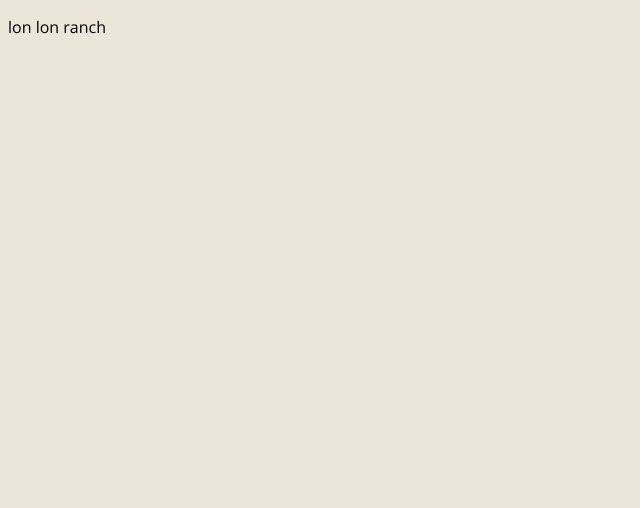
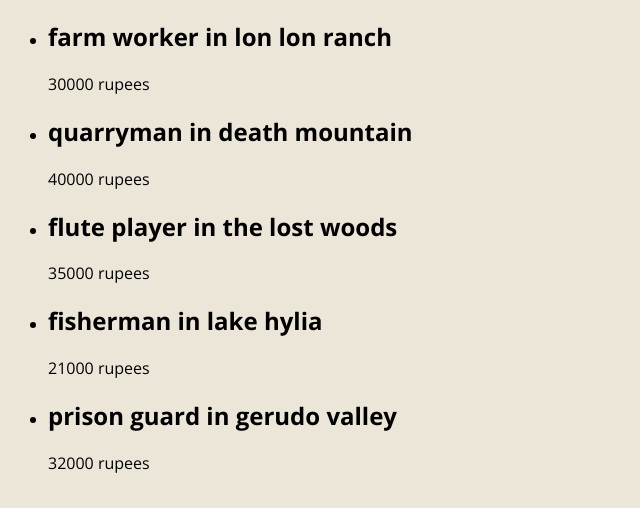
Before and after one commit to Yeony99/TWL_TypeScript, a Vue app in the folder frontend/: page / in a window 1280 px wide. Shown: the top 508 px of the page, without its empty margins (0-640 px from the left). Built offline with nearby package versions, Linux system fonts and the light colour scheme.

Commit message:
Add JobList.vue & Update JobList to get props

```diff
--- a/frontend/src/App.vue
+++ b/frontend/src/App.vue
@@ -1,36 +1,16 @@
 <template>
-  <div class="app">
-<!--    <p>{{ name }} - {{ age }}</p>-->
-<!--    <button @click="changeName('zelda')">change name</button>-->
-<!--    <button @click="changeAge(30)">change age</button>-->
-
-    <p>{{ jobs[0].location }}</p>
-  </div>
+  <job-list :jobs="jobs" />
 </template>
 
 <script lang="ts">
 import {defineComponent, reactive, ref, toRefs} from 'vue';
-import Job from "@/types/Job";
+import JobList from "./components/JobList.vue"
+import Job from "./types/Job";
 
 export default defineComponent({
   name: 'App',
-  components: {},
+  components: {JobList},
   setup() {
-    // 1)
-    // const state = reactive({
-    //   name: 'Link',
-    //   age: 25 as number | string
-    // })
-    //
-    // return { ...toRefs(state)}
-
-    // 2)
-    // const name = ref('Link')
-    // const age = ref<number | string>(25)
-    //
-    // age.value = '30'
-    //
-    // return { name, age }
 
     const jobs = ref<Job[]>([
       { title: 'farm worker', location: 'lon lon ranch', salary: 30000, id: '1'},
@@ -42,16 +22,6 @@ export default defineComponent({
 
     return { jobs };
   },
-  methods: {
-    // changeName(name: string) {
-    //   this.name = name
-    //   return name
-    // },
-    // changeAge(age: number | string) {
-    //   this.age = age
-    //   return age
-    // }
-  }
 });
 </script>
 
--- /dev/null
+++ b/frontend/src/components/JobList.vue
@@ -0,0 +1,29 @@
+<template>
+  <div class="job-list">
+    <ul>
+      <li v-for="job in jobs" :key="job.id">
+        <h2>{{ job.title }} in {{ job.location }}</h2>
+        <div>
+          <p>{{ job.salary }} rupees</p>
+        </div>
+      </li>
+    </ul>
+  </div>
+</template>
+
+<script lang="ts">
+import {defineComponent, PropType} from "vue";
+import Job from "@/types/Job";
+export default defineComponent({
+  props: {
+    jobs: {
+      required: true,
+      type: Array as PropType<Job[]>
+    }
+  }
+})
+</script>
+
+<style scoped>
+
+</style>
```
